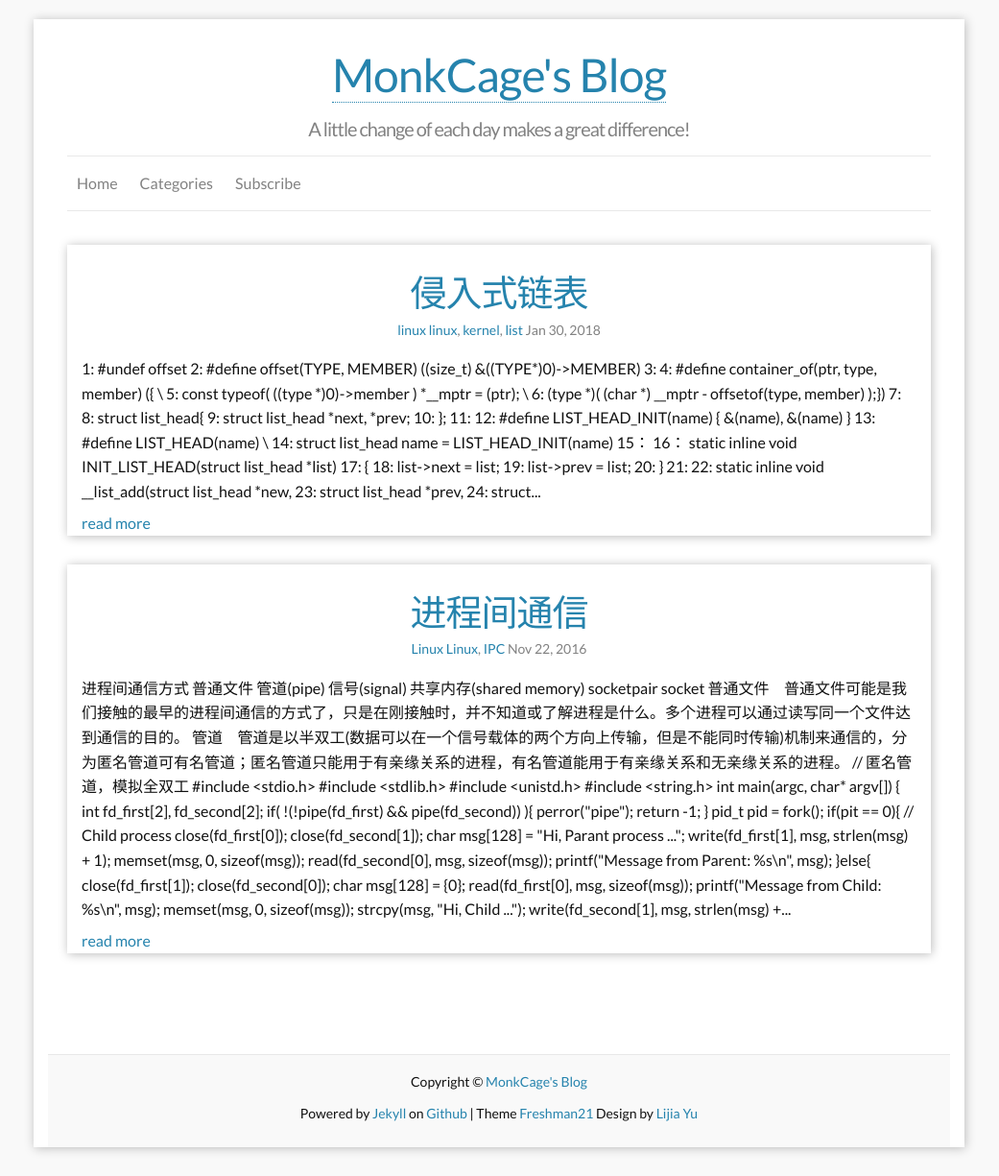
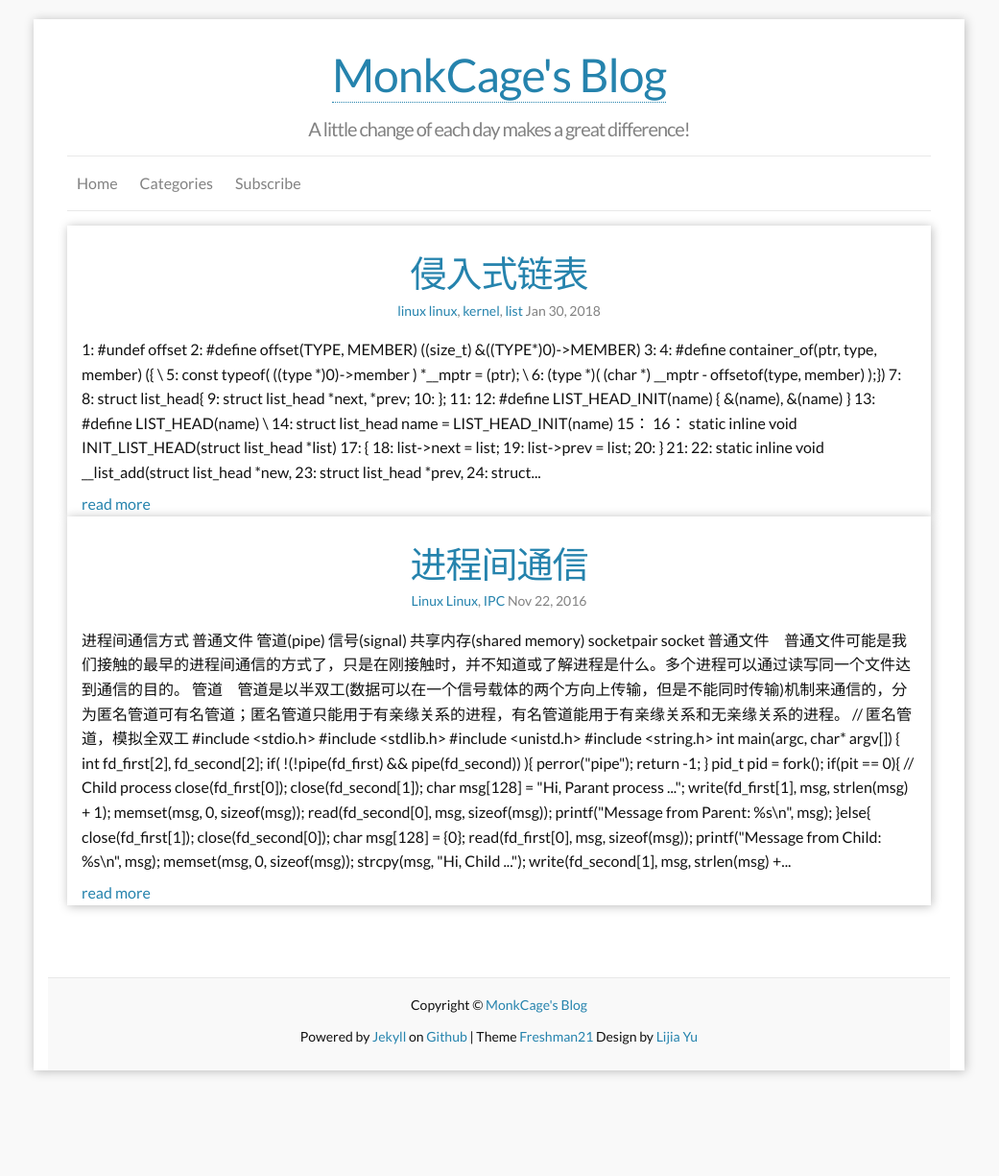
Before and after one commit to monkcage/blog, a Jekyll site: the page built from index.html, in a window 1280 px wide. Shown: the whole page at 96% size, without its empty margins (120-1161 px from the left). Built offline with Jekyll 4.4.1, drawn with Linux system fonts in a browser that asks for light colours; the list of posts is cut into pages by our own code; after the commit the page ends 1145 px from its top, so only the background shows below that.

Commit message:
Update index.html

```diff
--- a/index.html
+++ b/index.html
@@ -3,7 +3,7 @@ layout: default
 ---
 
 {% for post in paginator.posts %}
-<div class="container">
+<div class="pages">
   <div class="post" itemscope itemtype="http://schema.org/BlogPosting" >
 
     <header class="post-header">
```
